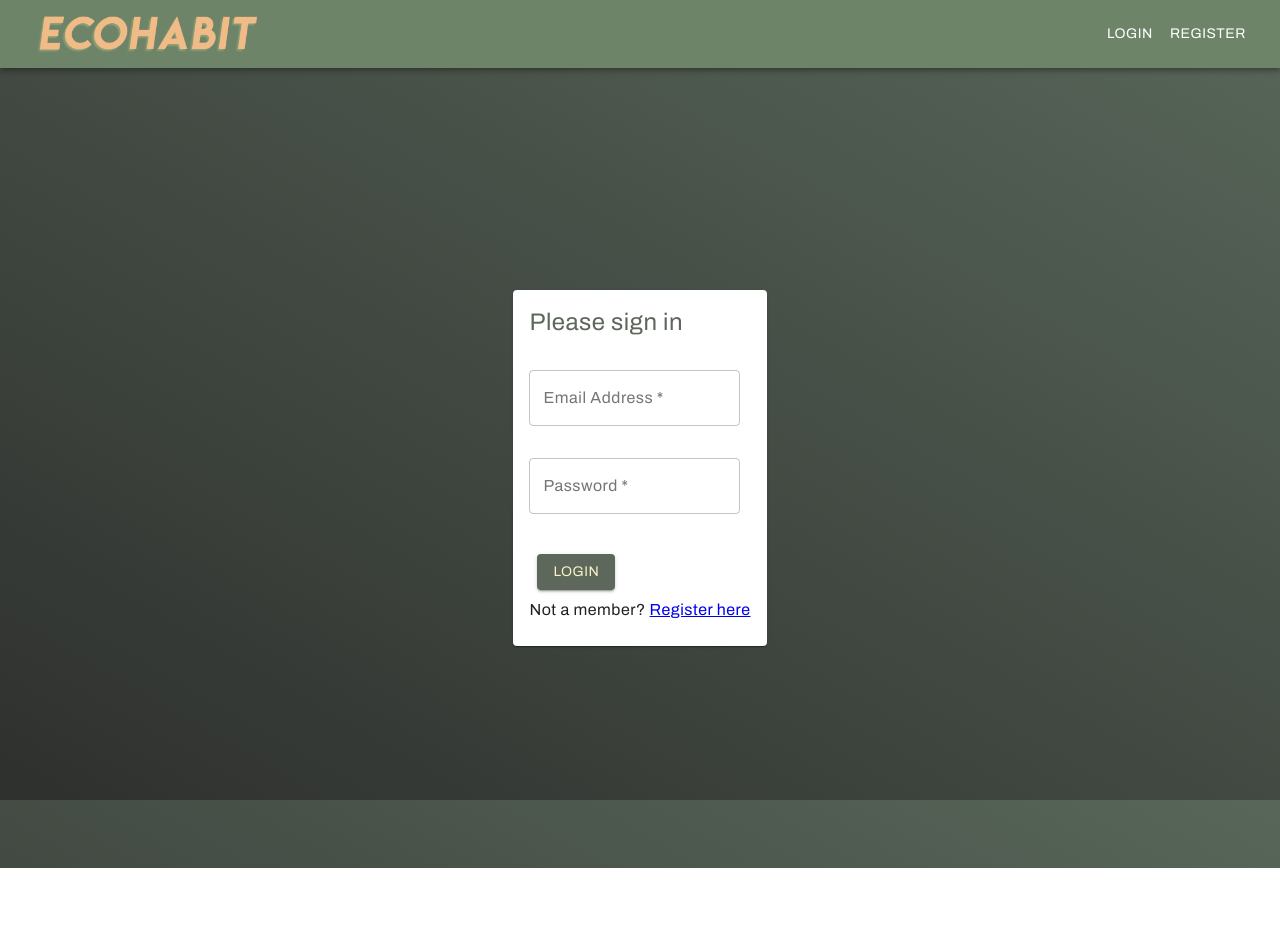
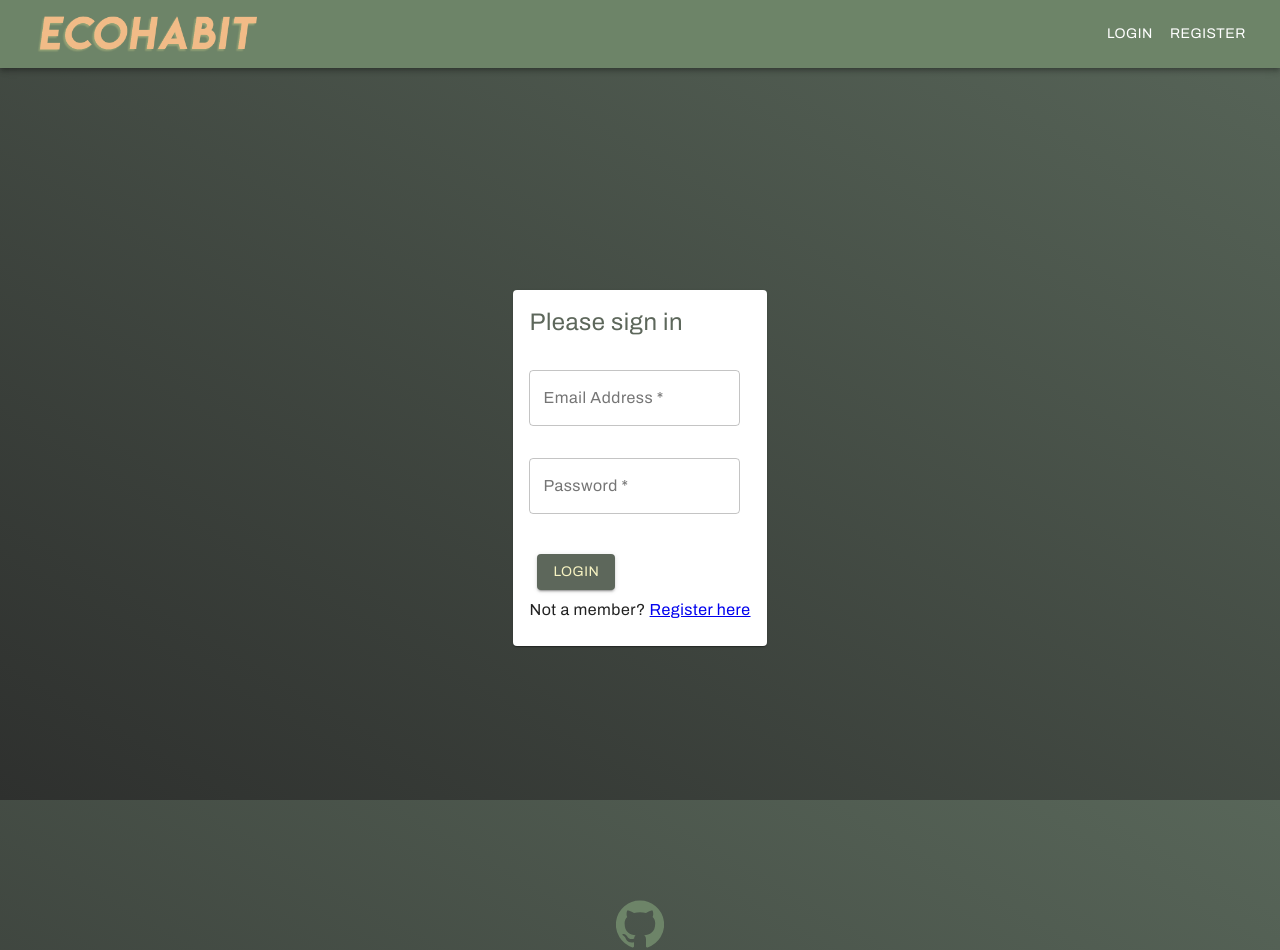
Before and after one commit to jayjscotto/ecohabit, a React (Create React App) app in the folder client/: page /login in a window 1280 px wide. Shown: the top 950 px of the page. Before the commit the page ends 868 px from the top, so only its background shows below. Built offline with nearby package versions, Linux system fonts and the light colour scheme.

Commit message:
updated footer

```diff
--- a/client/src/Components/Chart.js
+++ b/client/src/Components/Chart.js
@@ -2,7 +2,6 @@ import React from 'react';
 import { Line } from 'react-chartjs-2';
 
 class LineChart extends React.Component {
-
   state = {
     chartInfo: {
       labels: this.props.dates,
--- a/client/src/Components/CheckIn.js
+++ b/client/src/Components/CheckIn.js
@@ -24,10 +24,6 @@ const CheckIn = props => {
     let userAnswers = [...answers, parseInt(event)];
     setAnswers(userAnswers);
   };
-
-  // useEffect(() => {
-
-  // })
 
   //on form submit
   const submitCheckin = (id, answers) => {
--- a/client/src/Components/CheckinContext.js
+++ b/client/src/Components/CheckinContext.js
@@ -7,7 +7,7 @@ export const CheckinContextProvider = props => {
   const [dailyCheck, setDailyCheck] = useState(false);
   const [chartData, setChartData] = useState(null);
   const [chartRendered, setChartRendered] = useState(false);
-  const [dates, setDates] = useState(null)
+  const [dates, setDates] = useState(null);
 
   const contextValue = {
     dailyCheck,
--- a/client/src/Components/RightPane.js
+++ b/client/src/Components/RightPane.js
@@ -7,7 +7,6 @@ import API from '../Utils/clientauth';
 import moment from 'moment';
 
 const RightPane = props => {
-
   const {
     dailyCheck,
     chartData,
--- a/client/src/Components/UserContext.js
+++ b/client/src/Components/UserContext.js
@@ -4,7 +4,7 @@ export const UserContext = createContext(null);
 
 export const UserContextProvider = props => {
   const [user, setUser] = useState(null);
-  const contextValue = useMemo(() => ({user, setUser}), [user, setUser])
+  const contextValue = useMemo(() => ({user, setUser}), [user, setUser]);
 
   return (
     <UserContext.Provider value={contextValue}>
--- a/client/src/index.js
+++ b/client/src/index.js
@@ -4,6 +4,7 @@ import { BrowserRouter as Router } from 'react-router-dom';
 import App from './App';
 import './index.css';
 import Appbar from './Components/Appbar';
+import Footer from './Components/Footer';
 import { UserContextProvider } from './Components/UserContext';
 import { CheckinContextProvider } from './Components/CheckinContext';
 
@@ -13,6 +14,7 @@ ReactDOM.render(
       <CheckinContextProvider>
         <Appbar />
         <App />
+        <Footer />
       </CheckinContextProvider>
     </UserContextProvider>
   </Router>,
```
